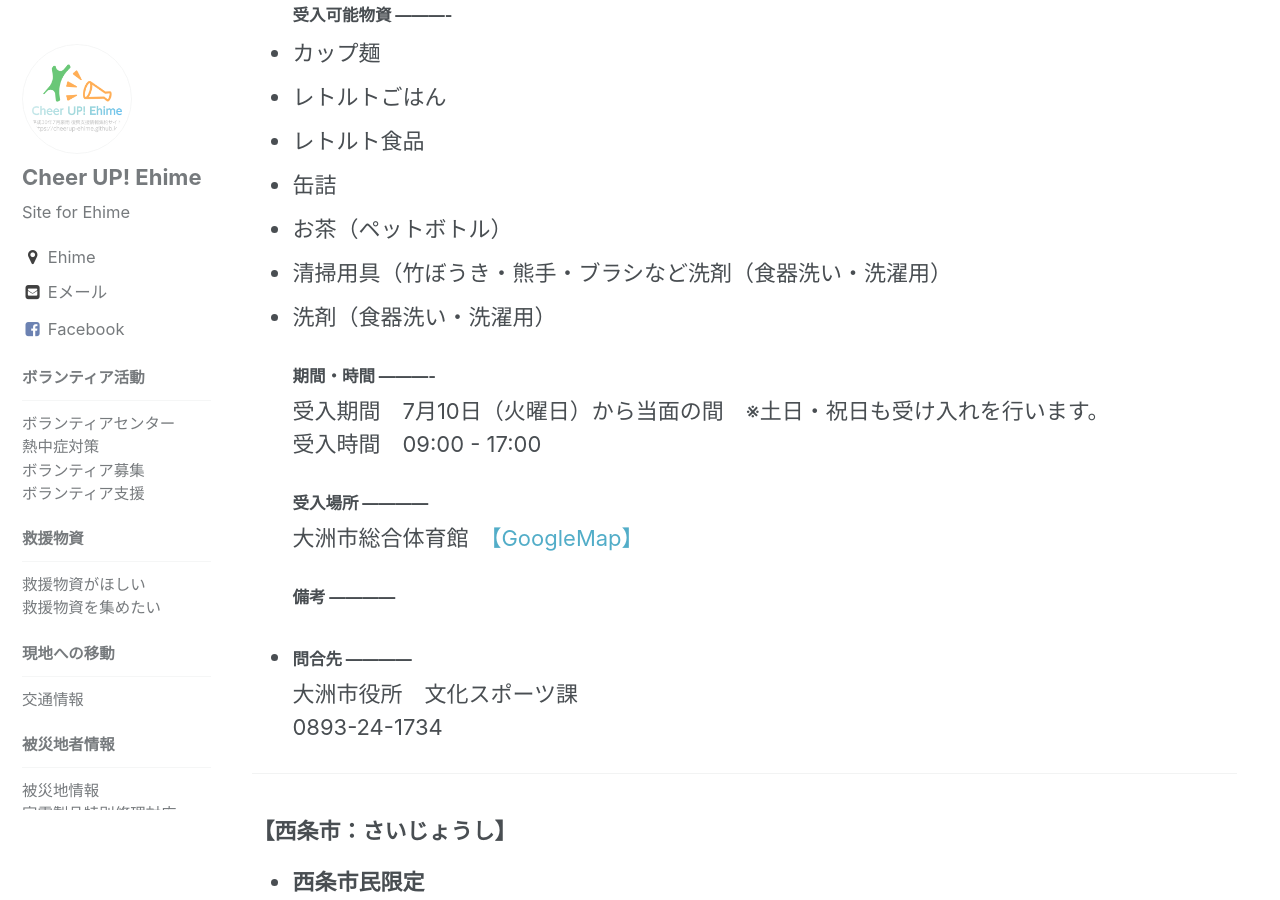
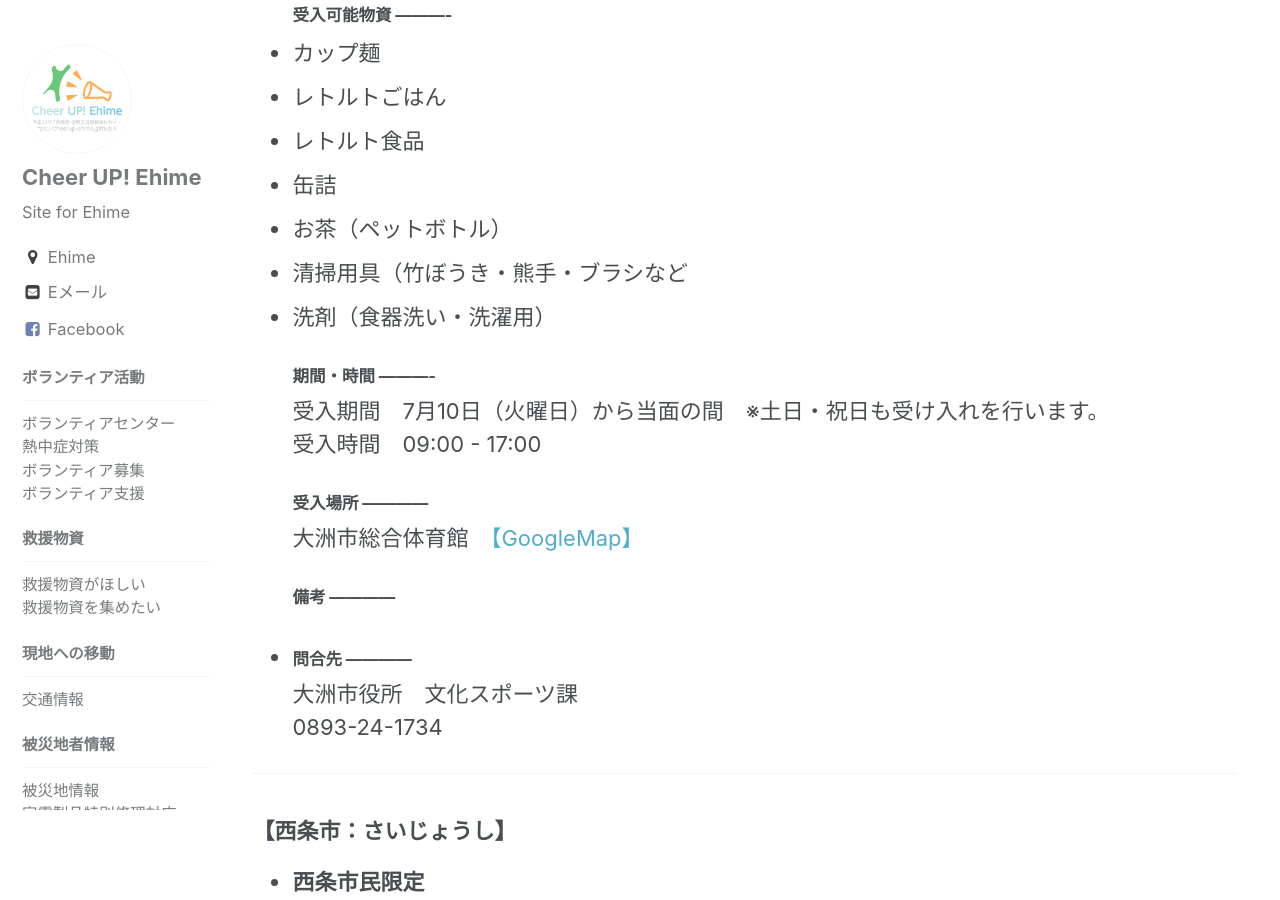
Before and after one commit to cheerup-ehime/cheerup-ehime.github.io, a Jekyll site: the page built from _pages/rescue-supply.md, in a window 1280 px wide and 900 px high, scrolled down 1592 px. Built offline with Jekyll 4.4.1, drawn with Linux system fonts in a browser that asks for light colours.

Commit message:
大洲市の記載内容修正

```diff
--- a/_pages/rescue-supply.md
+++ b/_pages/rescue-supply.md
@@ -39,7 +39,7 @@ permalink: /rescuesupply/
 - レトルト食品
 - 缶詰
 - お茶（ペットボトル）
-- 清掃用具（竹ぼうき・熊手・ブラシなど洗剤（食器洗い・洗濯用）
+- 清掃用具（竹ぼうき・熊手・ブラシなど
 - 洗剤（食器洗い・洗濯用）
 #### 期間・時間 ----------
 受入期間　7月10日（火曜日）から当面の間　※土日・祝日も受け入れを行います。<br>
```
